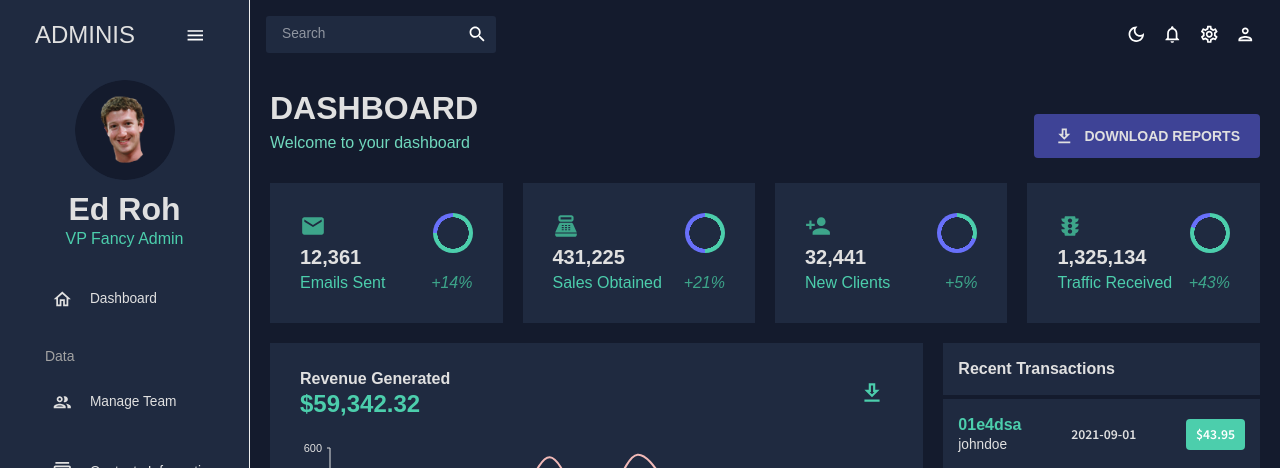
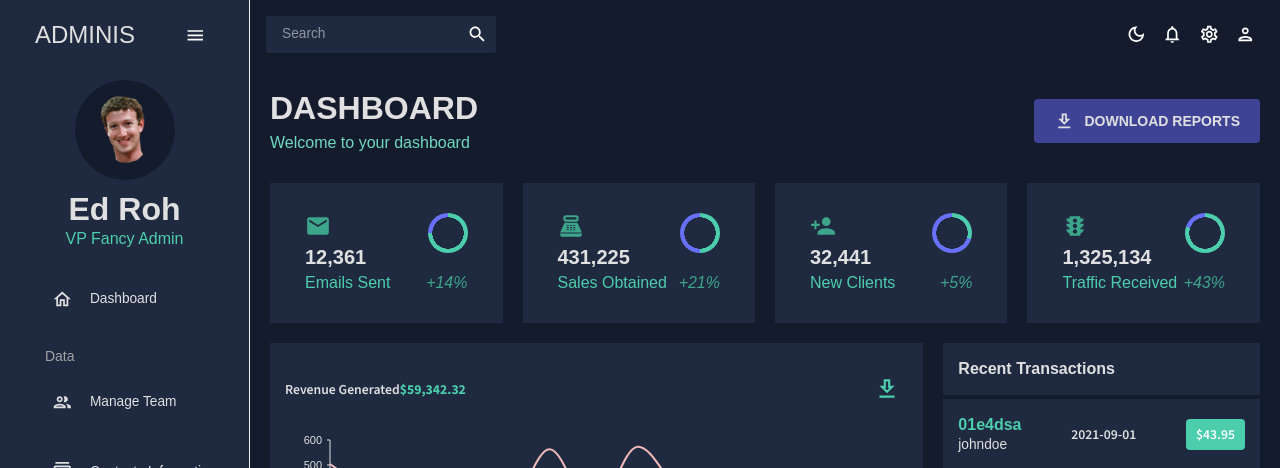
Before and after one commit to ElifPektezel/React-Admin-Dashboard-App, a React (Create React App) app: page / in a window 1280 px wide. Shown: the top 468 px of the page. Built offline with nearby package versions, Linux system fonts and the light colour scheme.

Commit message:
Dashboard re sponsive edited.

```diff
--- a/src/scenes/dashboard/index.jsx
+++ b/src/scenes/dashboard/index.jsx
@@ -20,17 +20,19 @@ const Dashboard = () => {
   return (
     <Box m="20px">
       {/* HEADER */}
-      <Box display="flex" justifyContent="space-between" alignItems="center">
-        <Header title="DASHBOARD" subtitle="Welcome to your dashboard" />
+      <Box display="flex" justifyContent="space-between"  flexDirection={["column", "row"]}alignItems="center">
+        <Header
+        title="DASHBOARD" subtitle="Welcome to your dashboard" />
 
         <Box>
           <Button
             sx={{
               backgroundColor: colors.blueAccent[700],
               color: colors.grey[100],
-              fontSize: "14px",
+              fontSize: ["12px", "14px"],
               fontWeight: "bold",
-              padding: "10px 20px",
+              mb: ["30px"],
+              padding: ["8px 15px", "10px 20px"],
             }}
           >
             <DownloadOutlinedIcon sx={{ mr: "10px" }} />
@@ -42,16 +44,19 @@ const Dashboard = () => {
       {/* GRID & CHARTS */}
       <Box
         display="grid"
-        gridTemplateColumns="repeat(12, 1fr)"
+        gridTemplateColumns={["repeat(1, 1fr)", "repeat(12, 1fr)"]}
         gridAutoRows="140px"
         gap="20px"
       >
         {/* ROW 1 */}
         <Box
-          gridColumn="span 3"
+          gridColumn={["span 8", "span 3"]}
+          pr={["32px", "5px"]}
+          pl={["32px", "5px"]}
           backgroundColor={colors.primary[400]}
           display="flex"
           alignItems="center"
+          flexDirection={["column", "row"]}
           justifyContent="center"
         >
           <StatBox
@@ -61,14 +66,20 @@ const Dashboard = () => {
             increase="+14%"
             icon={
               <EmailIcon
-                sx={{ color: colors.greenAccent[600], fontSize: "26px" }}
+                sx={{
+                  color: colors.greenAccent[600],
+                  fontSize: ["20px", "26px"],
+                }}
               />
             }
           />
         </Box>
         <Box
-          gridColumn="span 3"
+          gridColumn={["span 8", "span 3"]}
+          pr={["32px", "5px"]}
+          pl={["32px", "5px"]}
           backgroundColor={colors.primary[400]}
+          flexDirection={["column", "row"]}
           display="flex"
           alignItems="center"
           justifyContent="center"
@@ -80,14 +91,20 @@ const Dashboard = () => {
             increase="+21%"
             icon={
               <PointOfSaleIcon
-                sx={{ color: colors.greenAccent[600], fontSize: "26px" }}
+                sx={{
+                  color: colors.greenAccent[600],
+                  fontSize: ["20px", "26px"],
+                }}
               />
             }
           />
         </Box>
         <Box
-          gridColumn="span 3"
+          gridColumn={["span 8", "span 3"]}
+          pr={["32px", "5px"]}
+          pl={["32px", "5px"]}
           backgroundColor={colors.primary[400]}
+          flexDirection={["column", "row"]}
           display="flex"
           alignItems="center"
           justifyContent="center"
@@ -99,13 +116,19 @@ const Dashboard = () => {
             increase="+5%"
             icon={
               <PersonAddIcon
-                sx={{ color: colors.greenAccent[600], fontSize: "26px" }}
+                sx={{
+                  color: colors.greenAccent[600],
+                  fontSize: ["20px", "26px"],
+                }}
               />
             }
           />
         </Box>
         <Box
-          gridColumn="span 3"
+          gridColumn={["span 8", "span 3"]}
+          pr={["32px", "5px"]}
+          pl={["32px", "5px"]}
+          flexDirection={["column", "row"]}
           backgroundColor={colors.primary[400]}
           display="flex"
           alignItems="center"
@@ -118,7 +141,10 @@ const Dashboard = () => {
             increase="+43%"
             icon={
               <TrafficIcon
-                sx={{ color: colors.greenAccent[600], fontSize: "26px" }}
+                sx={{
+                  color: colors.greenAccent[600],
+                  fontSize: ["20px", "26px"],
+                }}
               />
             }
           />
@@ -126,27 +152,27 @@ const Dashboard = () => {
 
         {/* ROW 2 */}
         <Box
-          gridColumn="span 8"
+          gridColumn={["span 8", "span 8"]}
           gridRow="span 2"
           backgroundColor={colors.primary[400]}
         >
           <Box
-            mt="25px"
-            p="0 30px"
+            mt={["15px", "25px"]}
+            p="0 15px"
             display="flex "
             justifyContent="space-between"
             alignItems="center"
           >
             <Box>
               <Typography
-                variant="h5"
+                variant={["h6", "h5"]}
                 fontWeight="600"
                 color={colors.grey[100]}
               >
                 Revenue Generated
               </Typography>
               <Typography
-                variant="h3"
+                variant={["h4", "h3"]}
                 fontWeight="bold"
                 color={colors.greenAccent[500]}
               >
@@ -156,17 +182,20 @@ const Dashboard = () => {
             <Box>
               <IconButton>
                 <DownloadOutlinedIcon
-                  sx={{ fontSize: "26px", color: colors.greenAccent[500] }}
+                  sx={{
+                    fontSize: ["22px", "26px"],
+                    color: colors.greenAccent[500],
+                  }}
                 />
               </IconButton>
             </Box>
           </Box>
-          <Box height="250px" m="-20px 0 0 0">
+          <Box height={["200px", "250px"]} m={["-10px 0 0 0", "-20px 0 0 0"]}>
             <LineChart isDashboard={true} />
           </Box>
         </Box>
         <Box
-          gridColumn="span 4"
+          gridColumn={["span 8", "span 4"]}
           gridRow="span 2"
           backgroundColor={colors.primary[400]}
           overflow="auto"
@@ -218,10 +247,10 @@ const Dashboard = () => {
 
         {/* ROW 3 */}
         <Box
-          gridColumn="span 4"
+          gridColumn={["span 8", "span 4"]}
           gridRow="span 2"
           backgroundColor={colors.primary[400]}
-          p="30px"
+          p={["15px", "30px"]}
         >
           <Typography variant="h5" fontWeight="600">
             Campaign
@@ -244,7 +273,7 @@ const Dashboard = () => {
           </Box>
         </Box>
         <Box
-          gridColumn="span 4"
+          gridColumn={["span 8", "span 4"]}
           gridRow="span 2"
           backgroundColor={colors.primary[400]}
         >
@@ -260,7 +289,7 @@ const Dashboard = () => {
           </Box>
         </Box>
         <Box
-          gridColumn="span 4"
+          gridColumn={["span 8", "span 4"]}
           gridRow="span 2"
           backgroundColor={colors.primary[400]}
           padding="30px"
```
